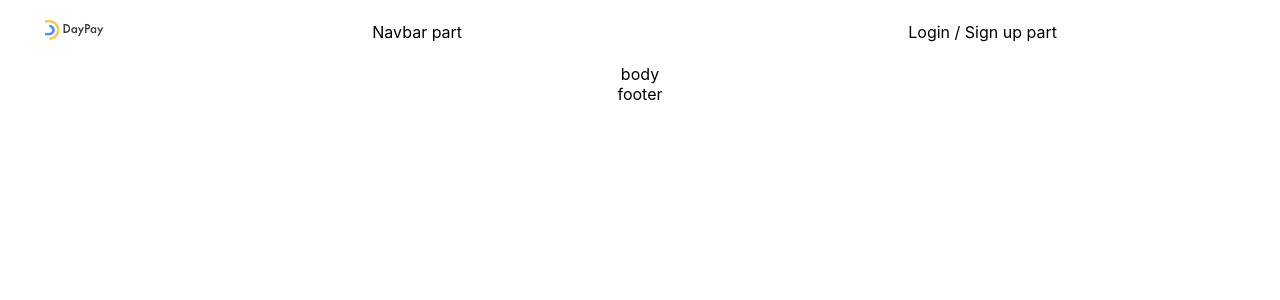
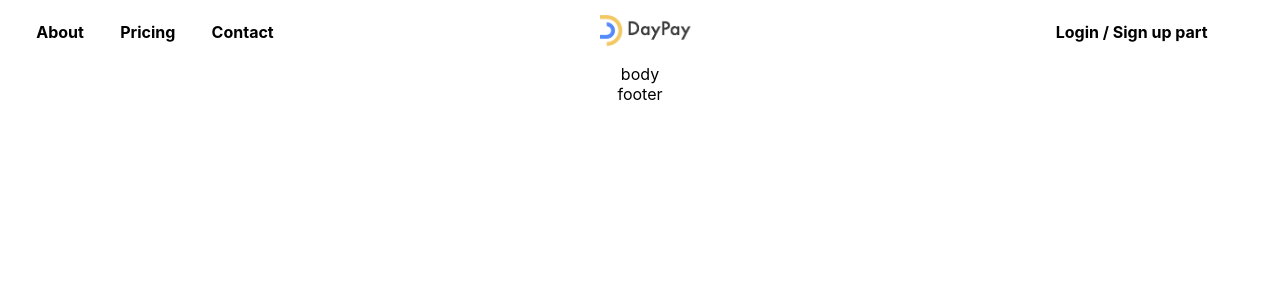
Before and after one commit to Vinyeta/DayPay-react, a React (Create React App) app: page / in a window 1280 px wide. Shown: the top 300 px of the page. Built offline with nearby package versions, Linux system fonts and the light colour scheme.

Commit message:
header positionated

```diff
--- a/src/components/Header/Header.js
+++ b/src/components/Header/Header.js
@@ -2,14 +2,48 @@ import { useState } from "react";
 import "./header.css";
 import logo from "../../utils/daypaylogo.png";
 const Header = () => {
+  const [site, currentSite] = useState(false);
+
+  let className = "header__container_child_nav";
+
+  const handleClick = () => {
+    if (site) {
+      currentSite(false);
+      className = "header__container_child_nav";
+    } else if (!site) {
+      currentSite(true);
+      className = "header__container_child_nav_menu-active";
+    }
+
+    console.log(site);
+  };
   return (
     <div className="header__container">
+      <div className="header__container_child_container">
+        <div
+          className={
+            site === true
+              ? "header__container_child_nav_menu-active"
+              : "header__container_child_nav"
+          }
+          onClick={handleClick}
+        >
+          About
+        </div>
+        {site === true ? (
+          <div className="header__container_child_nav">Pricing</div>
+        ) : (
+          <div className="header__container_child_nav_ac">Pricing</div>
+        )}
+        <div className="header__container_child_nav">Contact</div>
+      </div>
       <div className="header__container_child_img">
         <img src={logo} alt="Daypay Logo" className="header__logo"></img>
       </div>
-      <div className="header__container_child">Navbar part</div>
 
-      <div className="header__container_child">Login / Sign up part</div>
+      <div className="header__container_child_buttons">
+        Login / Sign up part
+      </div>
     </div>
   );
 };
--- a/src/components/Header/header.css
+++ b/src/components/Header/header.css
@@ -4,17 +4,32 @@
   justify-content: space-between;
   height: 4rem;
   align-items: center;
+  font-weight: bold;
 }
 
 .header__logo {
-  width: 60px;
-  height: 20px;
+  width: 93px;
+  height: 31px;
 }
 
-.header__container_child {
-  flex: 5 1 auto;
+.header__container_child_nav {
+  flex: 1 1 auto;
 }
 
 .header__container_child_img {
+  flex: 4 1 auto;
+  margin: auto;
+}
+
+.header__container_child_buttons {
   flex: 1 1 auto;
 }
+.header__container_child_container {
+  display: flex;
+  flex: 1 1 auto;
+}
+
+.header__container_child_nav_menu-active {
+  flex: 1 1 auto;
+  color: red;
+}
```
Also changed, not shown: 1 other file (tests, documents, lock files or other folders).
